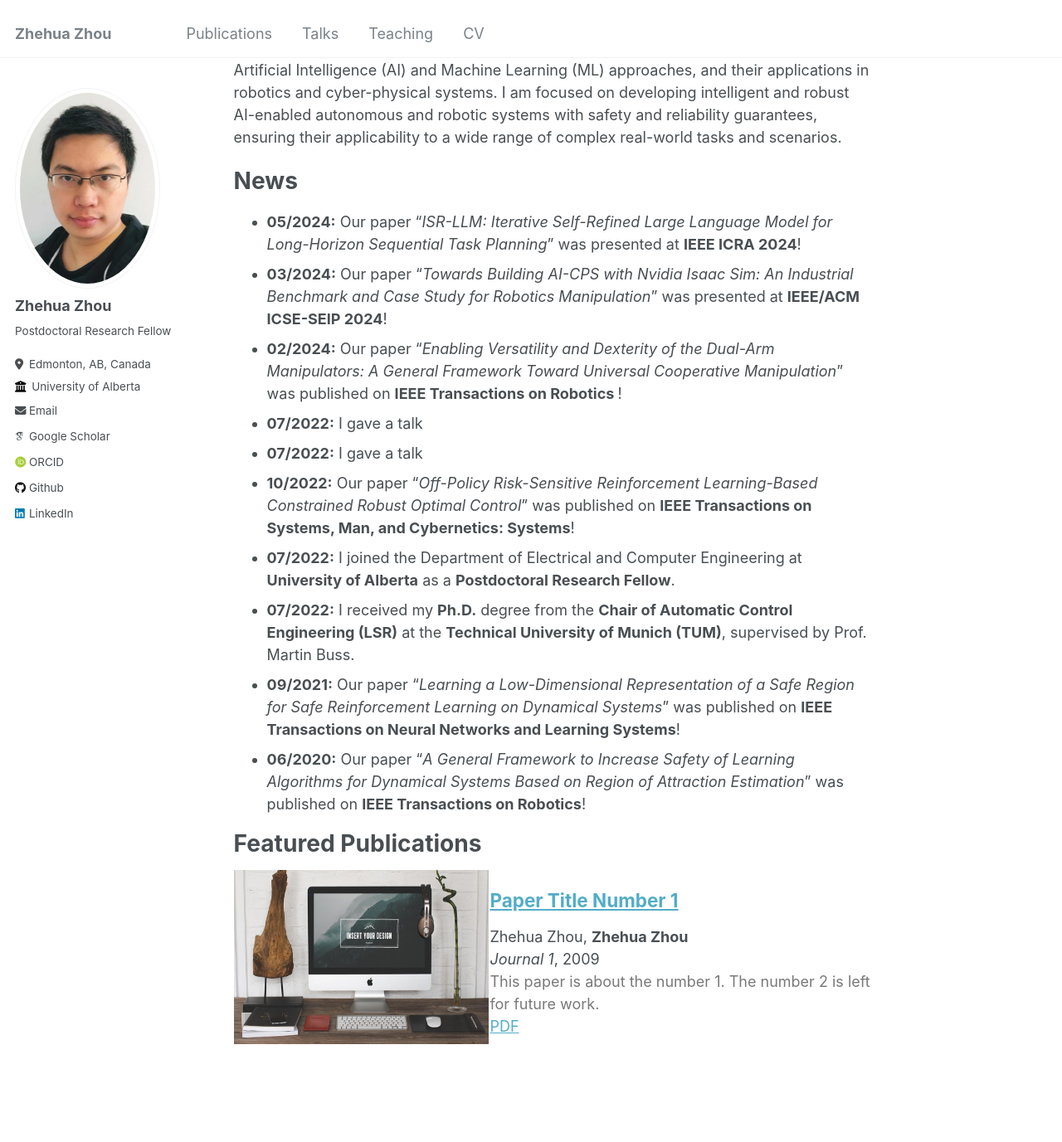
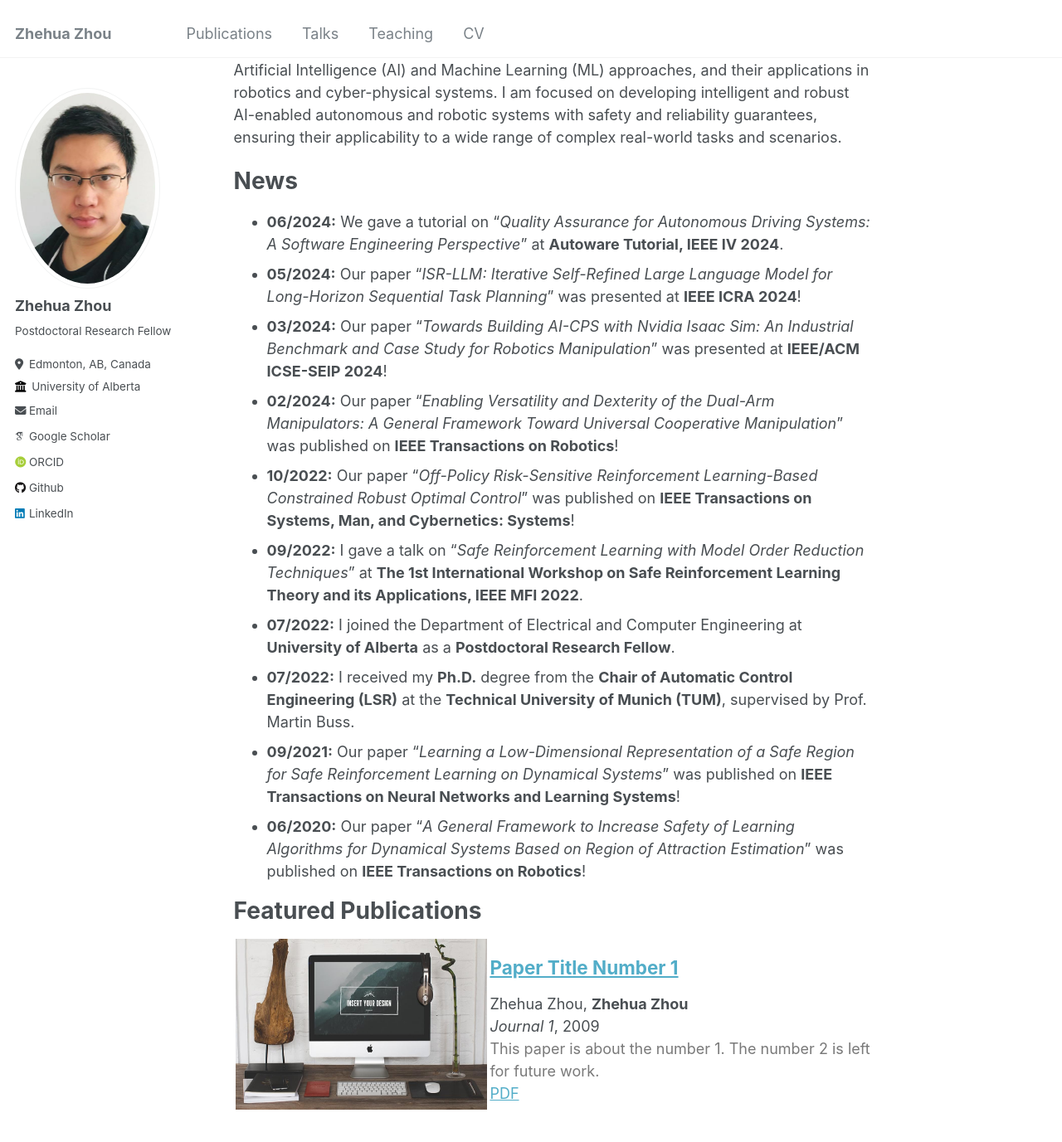
Before and after one commit to zhehuazhou/zhehuazhou.github.io, a Jekyll site: the page built from _pages/about.md, in a window 1280 px wide and 1400 px high, scrolled down 263 px. Shown: the top 1377 px of the window at 83% size. Built offline with Jekyll 4.4.1, drawn with Linux system fonts in a browser that asks for light colours; some web fonts are replaced.

Commit message:
initial update

```diff
--- a/_includes/archive-single_double.html
+++ b/_includes/archive-single_double.html
@@ -20,7 +20,7 @@
 /* Create two unequal columns that floats next to each other */
 .column {
   float: left;
-  padding: 0px;
+  padding: 2px;
   height: 210px;
 }
 
--- a/_pages/about.md
+++ b/_pages/about.md
@@ -13,12 +13,12 @@ My research interests include learning-based control, safe reinforcement learnin
 
 News
 ======
+* <b>06/2024:</b> We gave a tutorial on "<i>Quality Assurance for Autonomous Driving Systems: A Software Engineering Perspective</i>" at <b>Autoware Tutorial, IEEE IV 2024</b>.
 * <b>05/2024:</b> Our paper "<i>ISR-LLM: Iterative Self-Refined Large Language Model for Long-Horizon Sequential Task Planning</i>" was presented at <b>IEEE ICRA 2024</b>!
 * <b>03/2024:</b> Our paper "<i>Towards Building AI-CPS with Nvidia Isaac Sim: An Industrial Benchmark and Case Study for Robotics Manipulation</i>" was presented at <b>IEEE/ACM ICSE-SEIP 2024</b>!
-* <b>02/2024:</b> Our paper "<i>Enabling Versatility and Dexterity of the Dual-Arm Manipulators: A General Framework Toward Universal Cooperative Manipulation</i>" was published on <b>IEEE Transactions on Robotics </b>!
-* <b>07/2022:</b> I gave a talk
-* <b>07/2022:</b> I gave a talk
+* <b>02/2024:</b> Our paper "<i>Enabling Versatility and Dexterity of the Dual-Arm Manipulators: A General Framework Toward Universal Cooperative Manipulation</i>" was published on <b>IEEE Transactions on Robotics</b>!
 * <b>10/2022:</b> Our paper "<i>Off-Policy Risk-Sensitive Reinforcement Learning-Based Constrained Robust Optimal Control</i>" was published on <b>IEEE Transactions on Systems, Man, and Cybernetics: Systems</b>!
+* <b>09/2022:</b> I gave a talk on "<i>Safe Reinforcement Learning with Model Order Reduction Techniques</i>" at <b>The 1st International Workshop on Safe Reinforcement Learning Theory and its Applications, IEEE MFI 2022</b>.
 * <b>07/2022:</b> I joined the Department of Electrical and Computer Engineering at <b>University of Alberta</b> as a <b>Postdoctoral Research Fellow</b>.
 * <b>07/2022:</b> I received my <b>Ph.D.</b> degree from the <b>Chair of Automatic Control Engineering (LSR)</b> at the <b>Technical University of Munich (TUM)</b>, supervised by Prof. Martin Buss.
 * <b>09/2021:</b> Our paper "<i>Learning a Low-Dimensional Representation of a Safe Region for Safe Reinforcement Learning on Dynamical Systems</i>" was published on <b>IEEE Transactions on Neural Networks and Learning Systems</b>!
```
